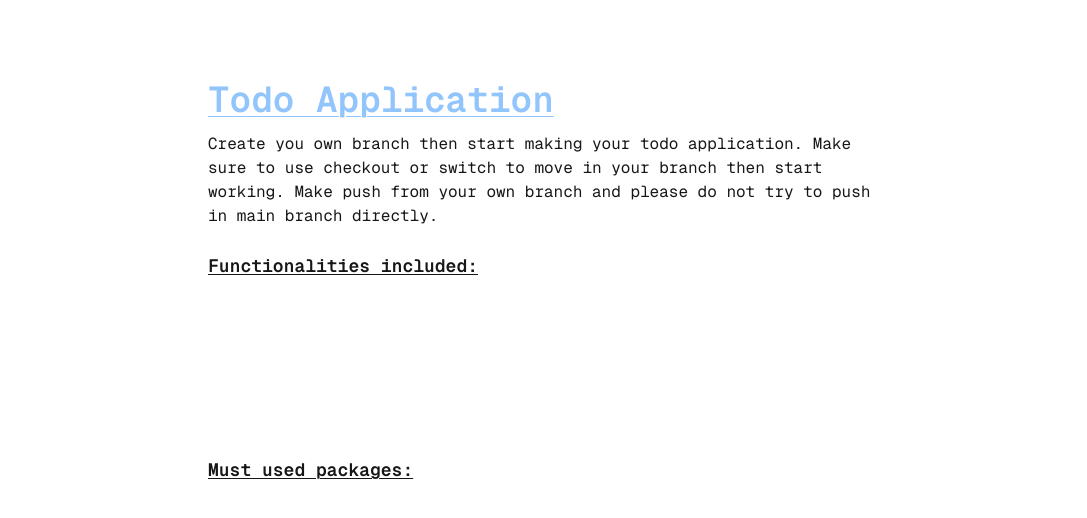
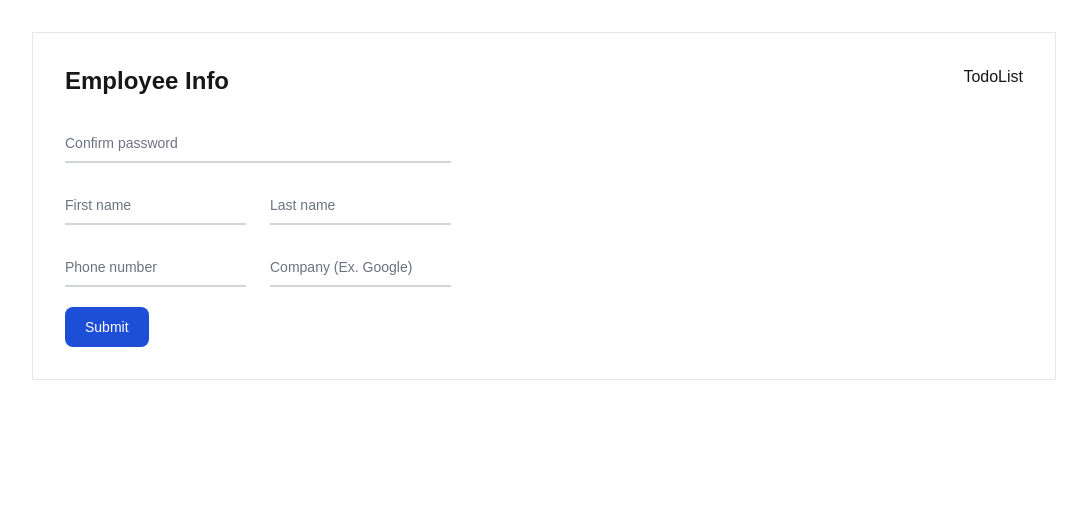
Before and after one commit to noorjsdivs/mern_todo_app, a Next.js app: page / in a window 1280 px wide. Shown: the top 518 px of the page, without its empty margins (96-1183 px from the left). Built offline with nearby package versions, Linux system fonts and the light colour scheme.

Commit message:
add input fild and TodoList

```diff
--- a/src/app/layout.tsx
+++ b/src/app/layout.tsx
@@ -26,7 +26,7 @@
   return (
     <html lang="en">
       <body
-        className={`${geistSans.variable} ${geistMono.variable} antialiased`}
+        classNameName={`${geistSans.variable} ${geistMono.variable} antialiased`}
       >
         {children}
       </body>
--- a/src/app/page.tsx
+++ b/src/app/page.tsx
@@ -1,77 +1,16 @@
-export default function Home() {
+import InputForm from '@/components/InputForm';
+import TodoList from '@/components/TodoList';
+import React from 'react';
+
+const HomePage = () => {
   return (
-    <div className="items-center justify-items-center min-h-screen p-8 pb-20 gap-16 sm:p-20 font-[family-name:var(--font-geist-mono)]">
-      <div className="flex flex-col items-start max-w-2xl mx-auto gap-3">
-        <h2 className="text-4xl font-bold underline underline-offset-4 decoration-[1px] text-blue-300 hover:text-blue-500 duration-200 cursor-pointer">
-          Todo Application
-        </h2>
-        <div>
-          <p>
-            Create you own branch then start making your todo application. Make
-            sure to use checkout or switch to move in your branch then start
-            working. Make push from your own branch and please do not try to
-            push in main branch directly.
-          </p>
-        </div>
-        <div>
-          <p className="text-lg font-bold my-3 underline underline-offset-2 decoration-[1px]">
-            Functionalities included:
-          </p>
-          <ul className="flex flex-col text-white font-medium tracking-wide gap-2">
-            <li className="relative h-6 flex items-center justify-center overflow-hidden group duration-300 hover:cursor-wait">
-              <span className="listTop">
-                Good UI with perfect color combination
-              </span>
-              <span className="listBottom">
-                Good UI with perfect color combination
-              </span>
-            </li>
-            <li className="relative h-6 flex items-center justify-center overflow-hidden group duration-300 hover:cursor-wait">
-              <span className="listTop">Add todo</span>
-              <span className="listBottom">Add todo</span>
-            </li>
-            <li className="relative h-6 flex items-center justify-center overflow-hidden group duration-300 hover:cursor-wait">
-              <span className="listTop">Delete todo</span>
-              <span className="listBottom">Delete todo</span>
-            </li>
-            <li className="relative h-6 flex items-center justify-center overflow-hidden group duration-300 hover:cursor-wait">
-              <span className="listTop">Reset todo</span>
-              <span className="listBottom">Reset todo</span>
-            </li>
-            <li className="relative h-6 flex items-center justify-center overflow-hidden group duration-300 hover:cursor-wait">
-              <span className="listTop">Show todo list</span>
-              <span className="listBottom">Show todo list</span>
-            </li>
-          </ul>
-        </div>
-        <div>
-          <p className="text-lg font-bold mb-2 underline underline-offset-2 decoration-[1px]">
-            Must used packages:
-          </p>
-          <ul className="flex flex-col text-white font-medium tracking-wide gap-1">
-            <li className="relative h-6 flex items-center justify-center overflow-hidden group duration-300 hover:cursor-wait">
-              <span className="listTop">React redux</span>
-              <span className="listBottom">React redux</span>
-            </li>
-            <li className="relative h-6 flex items-center justify-center overflow-hidden group duration-300 hover:cursor-wait">
-              <span className="listTop">Redux toolkit</span>
-              <span className="listBottom">Redux toolkit</span>
-            </li>
-            <li className="relative h-6 flex items-center justify-center overflow-hidden group duration-300 hover:cursor-wait">
-              <span className="listTop">Redux persist</span>
-              <span className="listBottom">Redux persist</span>
-            </li>
-            <li className="relative h-6 flex items-center justify-center overflow-hidden group duration-300 hover:cursor-wait">
-              <span className="listTop">Framer Motion</span>
-              <span className="listBottom">Framer Motion</span>
-            </li>
-            <li className="relative h-6 flex items-center justify-center overflow-hidden group duration-300 hover:cursor-wait">
-              <span className="listTop">Others as you me required!</span>
-              <span className="listBottom">Others as you me required!</span>
-            </li>
-          </ul>
-        </div>
+    <div className='max-w-screen-2xl'>
+      <div className='flex justify-between max-w-screen-lg my-8 mx-auto border p-8'>
+        <InputForm />
+        <TodoList/>
       </div>
     </div>
   );
-}
+};
+
+export default HomePage;
--- /dev/null
+++ b/src/components/InputForm.tsx
@@ -0,0 +1,40 @@
+import React from 'react';
+
+const InputForm = () => {
+    return (
+        <div>
+
+            <h1 className='text-2xl font-bold mb-6'>Employee Info</h1>
+            <form className="max-w-md">
+                <div className="relative z-0 w-full mb-5 group">
+                    <input type="password" name="repeat_password" id="floating_repeat_password" className="block py-2.5 px-0 w-full text-sm text-gray-900 bg-transparent border-0 border-b-2 border-gray-300 appearance-none dark:text-white dark:border-gray-600 dark:focus:border-blue-500 focus:outline-none focus:ring-0 focus:border-blue-600 peer" placeholder=" " required />
+                    <label htmlFor="floating_repeat_password" className="peer-focus:font-medium absolute text-sm text-gray-500 dark:text-gray-400 duration-300 transform -translate-y-6 scale-75 top-3 -z-10 origin-[0] peer-focus:start-0 rtl:peer-focus:translate-x-1/4 peer-focus:text-blue-600 peer-focus:dark:text-blue-500 peer-placeholder-shown:scale-100 peer-placeholder-shown:translate-y-0 peer-focus:scale-75 peer-focus:-translate-y-6">Confirm password</label>
+                </div>
+                <div className="grid md:grid-cols-2 md:gap-6">
+                    <div className="relative z-0 w-full mb-5 group">
+                        <input type="text" name="floating_first_name" id="floating_first_name" className="block py-2.5 px-0 w-full text-sm text-gray-900 bg-transparent border-0 border-b-2 border-gray-300 appearance-none dark:text-white dark:border-gray-600 dark:focus:border-blue-500 focus:outline-none focus:ring-0 focus:border-blue-600 peer" placeholder=" " required />
+                        <label htmlFor="floating_first_name" className="peer-focus:font-medium absolute text-sm text-gray-500 dark:text-gray-400 duration-300 transform -translate-y-6 scale-75 top-3 -z-10 origin-[0] peer-focus:start-0 rtl:peer-focus:translate-x-1/4 peer-focus:text-blue-600 peer-focus:dark:text-blue-500 peer-placeholder-shown:scale-100 peer-placeholder-shown:translate-y-0 peer-focus:scale-75 peer-focus:-translate-y-6">First name</label>
+                    </div>
+                    <div className="relative z-0 w-full mb-5 group">
+                        <input type="text" name="floating_last_name" id="floating_last_name" className="block py-2.5 px-0 w-full text-sm text-gray-900 bg-transparent border-0 border-b-2 border-gray-300 appearance-none dark:text-white dark:border-gray-600 dark:focus:border-blue-500 focus:outline-none focus:ring-0 focus:border-blue-600 peer" placeholder=" " required />
+                        <label htmlFor="floating_last_name" className="peer-focus:font-medium absolute text-sm text-gray-500 dark:text-gray-400 duration-300 transform -translate-y-6 scale-75 top-3 -z-10 origin-[0] peer-focus:start-0 rtl:peer-focus:translate-x-1/4 peer-focus:text-blue-600 peer-focus:dark:text-blue-500 peer-placeholder-shown:scale-100 peer-placeholder-shown:translate-y-0 peer-focus:scale-75 peer-focus:-translate-y-6">Last name</label>
+                    </div>
+                </div>
+                <div className="grid md:grid-cols-2 md:gap-6">
+                    <div className="relative z-0 w-full mb-5 group">
+                        <input type="tel" pattern="[0-9]{3}-[0-9]{3}-[0-9]{4}" name="floating_phone" id="floating_phone" className="block py-2.5 px-0 w-full text-sm text-gray-900 bg-transparent border-0 border-b-2 border-gray-300 appearance-none dark:text-white dark:border-gray-600 dark:focus:border-blue-500 focus:outline-none focus:ring-0 focus:border-blue-600 peer" placeholder=" " required />
+                        <label htmlFor="floating_phone" className="peer-focus:font-medium absolute text-sm text-gray-500 dark:text-gray-400 duration-300 transform -translate-y-6 scale-75 top-3 -z-10 origin-[0] peer-focus:start-0 rtl:peer-focus:translate-x-1/4 peer-focus:text-blue-600 peer-focus:dark:text-blue-500 peer-placeholder-shown:scale-100 peer-placeholder-shown:translate-y-0 peer-focus:scale-75 peer-focus:-translate-y-6">Phone number </label>
+                    </div>
+                    <div className="relative z-0 w-full mb-5 group">
+                        <input type="text" name="floating_company" id="floating_company" className="block py-2.5 px-0 w-full text-sm text-gray-900 bg-transparent border-0 border-b-2 border-gray-300 appearance-none dark:text-white dark:border-gray-600 dark:focus:border-blue-500 focus:outline-none focus:ring-0 focus:border-blue-600 peer" placeholder=" " required />
+                        <label htmlFor="floating_company" className="peer-focus:font-medium absolute text-sm text-gray-500 dark:text-gray-400 duration-300 transform -translate-y-6 scale-75 top-3 -z-10 origin-[0] peer-focus:start-0 rtl:peer-focus:translate-x-1/4 peer-focus:text-blue-600 peer-focus:dark:text-blue-500 peer-placeholder-shown:scale-100 peer-placeholder-shown:translate-y-0 peer-focus:scale-75 peer-focus:-translate-y-6">Company (Ex. Google)</label>
+                    </div>
+                </div>
+                <button type="submit" className="text-white bg-blue-700 hover:bg-blue-800 focus:ring-4 focus:outline-none focus:ring-blue-300 font-medium rounded-lg text-sm w-full sm:w-auto px-5 py-2.5 text-center dark:bg-blue-600 dark:hover:bg-blue-700 dark:focus:ring-blue-800">Submit</button>
+            </form>
+
+        </div>
+    );
+};
+
+export default InputForm;
--- /dev/null
+++ b/src/components/TodoList.tsx
@@ -0,0 +1,11 @@
+import React from 'react';
+
+const TodoList = () => {
+    return (
+        <div>
+            TodoList
+        </div>
+    );
+};
+
+export default TodoList;
```
Also changed, not shown: 2 other files (tests, documents, lock files or other folders).
